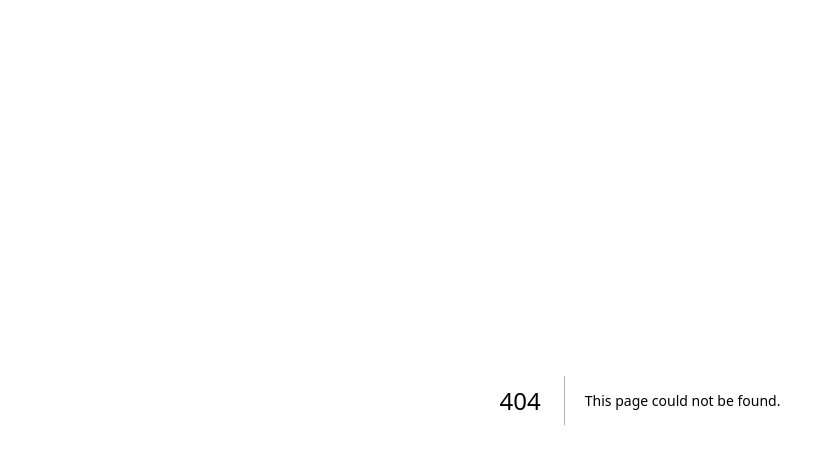
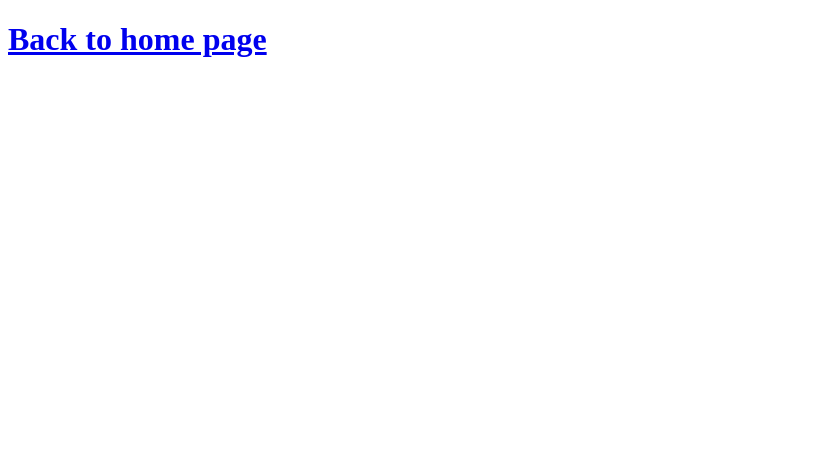
Before and after one commit to MishaKoroliovas/nextjs-blog, a Next.js app: page /posts/first-post in a window 1280 px wide. Before the commit this address had no page. Shown: the top 464 px of the page, without its empty margins (0-835 px from the left). Built offline with nearby package versions, Linux system fonts and the light colour scheme.

Commit message:
page nav /w Link component

```diff
--- a/pages/index.js
+++ b/pages/index.js
@@ -1,5 +1,6 @@
 import Head from 'next/head';
 import styles from '../styles/Home.module.css';
+import Link from 'next/link';
 
 export default function Home() {
   return (
@@ -11,7 +12,8 @@ export default function Home() {
 
       <main>
         <h1 className={styles.title}>
-          Welcome to <a href="https://nextjs.org">Next.js!</a>
+          Learn <Link href="/posts/first-post">Next.js!</Link>
+
         </h1>
 
         <p className={styles.description}>
--- /dev/null
+++ b/pages/posts/first-post.js
@@ -0,0 +1,7 @@
+import Link from "next/link";
+
+export default function(){
+    return <h1>
+        <Link href="/">Back to home page</Link>
+        </h1>
+}
```
